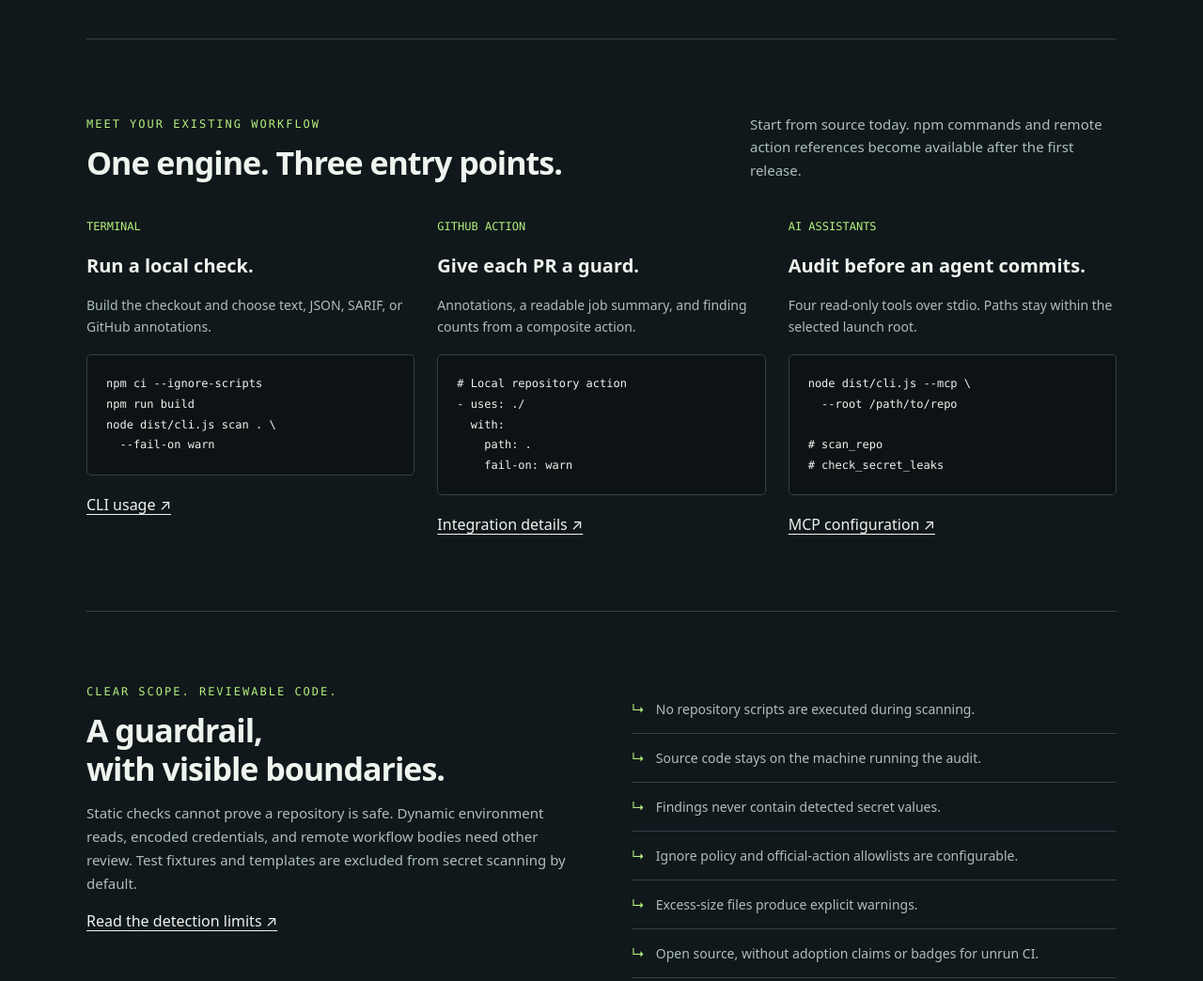
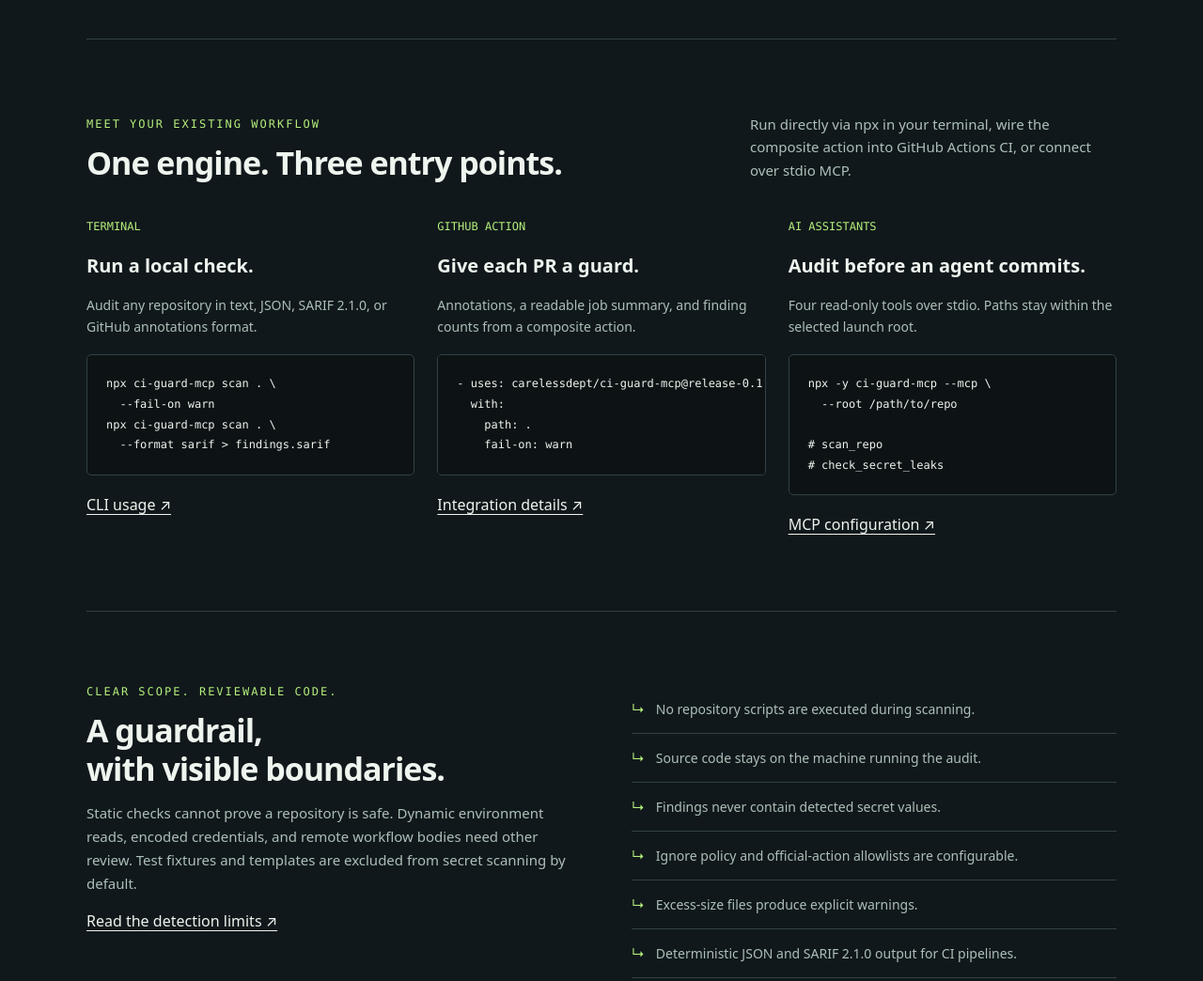
Before and after one commit to actions-marketplace-validations/carelessdept_ci-guard-mcp, a website: page docs/index.html in a window 1280 px wide. Shown: the part 1520-2564 px from the top of the page at 94% size. Drawn offline with Linux system fonts and the light colour scheme.

Commit message:
Update documentation and landing page for v0.1.0 release

```diff
--- a/docs/index.html
+++ b/docs/index.html
@@ -15,8 +15,8 @@
 <div class="wrap">
 <nav aria-label="Main navigation"><a class="brand" href="#"><span class="mark" aria-hidden="true">✓</span>ci-guard-mcp</a><div class="navlinks"><a class="hide-small" href="#auditors">Auditors</a><a href="#integrate">Get started</a><a href="https://github.com/carelessdept/ci-guard-mcp">GitHub ↗</a></div></nav>
 <main id="main">
-<div class="hero"><div><div class="eyebrow">Local-first repository audits</div><h1>Check before<br>you <span>commit.</span></h1><p>Catch risky workflows, configuration drift, and leaked credentials from your terminal, CI pipeline, or AI assistant.</p><div class="actions"><a class="button" href="#integrate">Start auditing <span aria-hidden="true">↗</span></a><a class="secondary" href="https://github.com/carelessdept/ci-guard-mcp#readme">Read the docs</a></div><div class="note">Node 20+ · MIT license · Two runtime dependencies<br><span class="release">v0.1.0 source preview — release setup required</span></div></div>
-<div class="terminal" aria-label="Illustrative audit output"><div class="terminal-top"><span class="dot"></span><span class="dot"></span><span class="dot"></span><span>example audit / terminal</span></div><pre><span class="dim">$</span> node dist/cli.js scan .
+<div class="hero"><div><div class="eyebrow">Local-first repository audits</div><h1>Check before<br>you <span>commit.</span></h1><p>Catch risky workflows, configuration drift, and leaked credentials from your terminal, CI pipeline, or AI assistant.</p><div class="actions"><a class="button" href="#integrate">Start auditing <span aria-hidden="true">↗</span></a><a class="secondary" href="https://www.npmjs.com/package/ci-guard-mcp">npm package ↗</a><a class="secondary" href="https://github.com/carelessdept/ci-guard-mcp#readme">Read the docs</a></div><div class="note">Node 20+ · MIT license · Two runtime dependencies<br><span class="release">v0.1.0 · CLI, Composite GitHub Action &amp; MCP Server</span></div></div>
+<div class="terminal" aria-label="Illustrative audit output"><div class="terminal-top"><span class="dot"></span><span class="dot"></span><span class="dot"></span><span>example audit / terminal</span></div><pre><span class="dim">$</span> npx ci-guard-mcp scan .
 
 <span class="yellow">.github/workflows/deploy.yml:8</span>
 ERROR workflow/script-injection
@@ -36,23 +36,22 @@ WARN env/undocumented
 <article class="card"><span class="number">03 / SECRETS</span><h3>Catch credentials before they travel.</h3><p>Recognize common token formats, private keys, and contextual high-entropy assignments. Scan actual staged blobs and redact every detected value.</p><span class="rule">secret/high-entropy</span></article>
 <article class="card"><span class="number">04 / DEPENDENCIES</span><h3>Keep installs predictable.</h3><p>Find competing lockfiles within a package, unencrypted dependency URLs, and unbounded version selectors such as * and latest.</p><span class="rule">lockfile/conflict</span></article>
 </div></section>
-<section id="integrate"><div class="section-heading"><div><div class="eyebrow">Meet your existing workflow</div><h2>One engine. Three entry points.</h2></div><p>Start from source today. npm commands and remote action references become available after the first release.</p></div><div class="modes">
-<article class="mode"><span class="number">TERMINAL</span><h3>Run a local check.</h3><p>Build the checkout and choose text, JSON, SARIF, or GitHub annotations.</p><pre class="codebox">npm ci --ignore-scripts
-npm run build
-node dist/cli.js scan . \
-  --fail-on warn</pre><a href="https://github.com/carelessdept/ci-guard-mcp#run-locally">CLI usage ↗</a></article>
-<article class="mode"><span class="number">GITHUB ACTION</span><h3>Give each PR a guard.</h3><p>Annotations, a readable job summary, and finding counts from a composite action.</p><pre class="codebox"># Local repository action
-- uses: ./
+<section id="integrate"><div class="section-heading"><div><div class="eyebrow">Meet your existing workflow</div><h2>One engine. Three entry points.</h2></div><p>Run directly via npx in your terminal, wire the composite action into GitHub Actions CI, or connect over stdio MCP.</p></div><div class="modes">
+<article class="mode"><span class="number">TERMINAL</span><h3>Run a local check.</h3><p>Audit any repository in text, JSON, SARIF 2.1.0, or GitHub annotations format.</p><pre class="codebox">npx ci-guard-mcp scan . \
+  --fail-on warn
+npx ci-guard-mcp scan . \
+  --format sarif &gt; findings.sarif</pre><a href="https://github.com/carelessdept/ci-guard-mcp#run-locally">CLI usage ↗</a></article>
+<article class="mode"><span class="number">GITHUB ACTION</span><h3>Give each PR a guard.</h3><p>Annotations, a readable job summary, and finding counts from a composite action.</p><pre class="codebox">- uses: carelessdept/ci-guard-mcp@release-0.1.0
   with:
     path: .
     fail-on: warn</pre><a href="https://github.com/carelessdept/ci-guard-mcp#github-action">Integration details ↗</a></article>
-<article class="mode"><span class="number">AI ASSISTANTS</span><h3>Audit before an agent commits.</h3><p>Four read-only tools over stdio. Paths stay within the selected launch root.</p><pre class="codebox">node dist/cli.js --mcp \
+<article class="mode"><span class="number">AI ASSISTANTS</span><h3>Audit before an agent commits.</h3><p>Four read-only tools over stdio. Paths stay within the selected launch root.</p><pre class="codebox">npx -y ci-guard-mcp --mcp \
   --root /path/to/repo
 
 # scan_repo
 # check_secret_leaks</pre><a href="https://github.com/carelessdept/ci-guard-mcp#mcp-server">MCP configuration ↗</a></article>
 </div></section>
-<section><div class="callout"><div><div class="eyebrow">Clear scope. Reviewable code.</div><h2>A guardrail,<br>with visible boundaries.</h2><p>Static checks cannot prove a repository is safe. Dynamic environment reads, encoded credentials, and remote workflow bodies need other review. Test fixtures and templates are excluded from secret scanning by default.</p><a href="https://github.com/carelessdept/ci-guard-mcp#boundaries-and-limitations">Read the detection limits ↗</a></div><ul class="checks"><li>No repository scripts are executed during scanning.</li><li>Source code stays on the machine running the audit.</li><li>Findings never contain detected secret values.</li><li>Ignore policy and official-action allowlists are configurable.</li><li>Excess-size files produce explicit warnings.</li><li>Open source, without adoption claims or badges for unrun CI.</li></ul></div></section>
+<section><div class="callout"><div><div class="eyebrow">Clear scope. Reviewable code.</div><h2>A guardrail,<br>with visible boundaries.</h2><p>Static checks cannot prove a repository is safe. Dynamic environment reads, encoded credentials, and remote workflow bodies need other review. Test fixtures and templates are excluded from secret scanning by default.</p><a href="https://github.com/carelessdept/ci-guard-mcp#boundaries-and-limitations">Read the detection limits ↗</a></div><ul class="checks"><li>No repository scripts are executed during scanning.</li><li>Source code stays on the machine running the audit.</li><li>Findings never contain detected secret values.</li><li>Ignore policy and official-action allowlists are configurable.</li><li>Excess-size files produce explicit warnings.</li><li>Deterministic JSON and SARIF 2.1.0 output for CI pipelines.</li></ul></div></section>
 </main><footer><span>ci-guard-mcp / MIT<br>Built for a quieter, safer review.</span><div><a href="https://github.com/carelessdept/ci-guard-mcp/blob/main/CONTRIBUTING.md">Contribute</a><a href="https://github.com/carelessdept/ci-guard-mcp/blob/main/SECURITY.md">Security</a><a href="https://github.com/carelessdept/ci-guard-mcp">Source ↗</a></div></footer>
 </div>
 </body>
```
Also changed, not shown: README.md.
